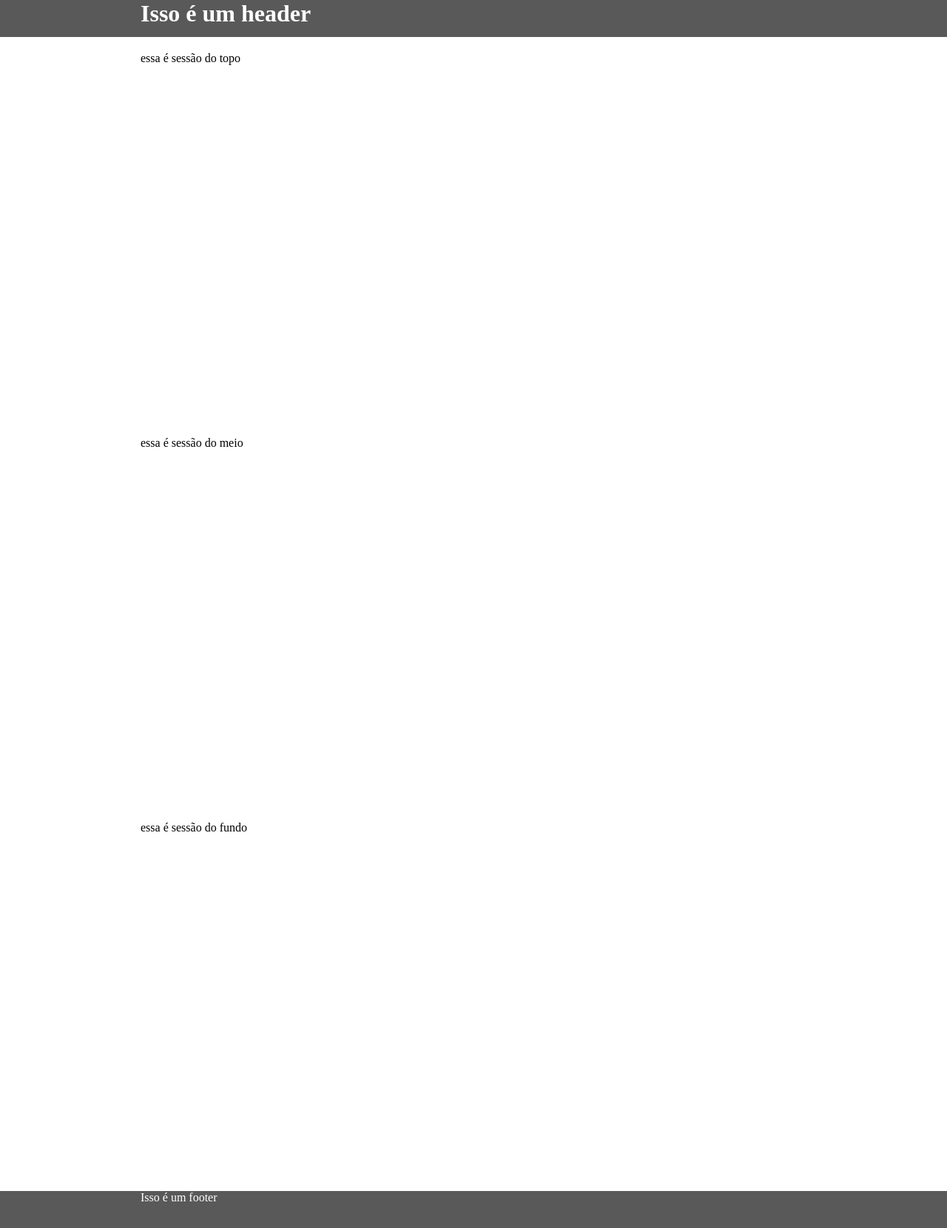
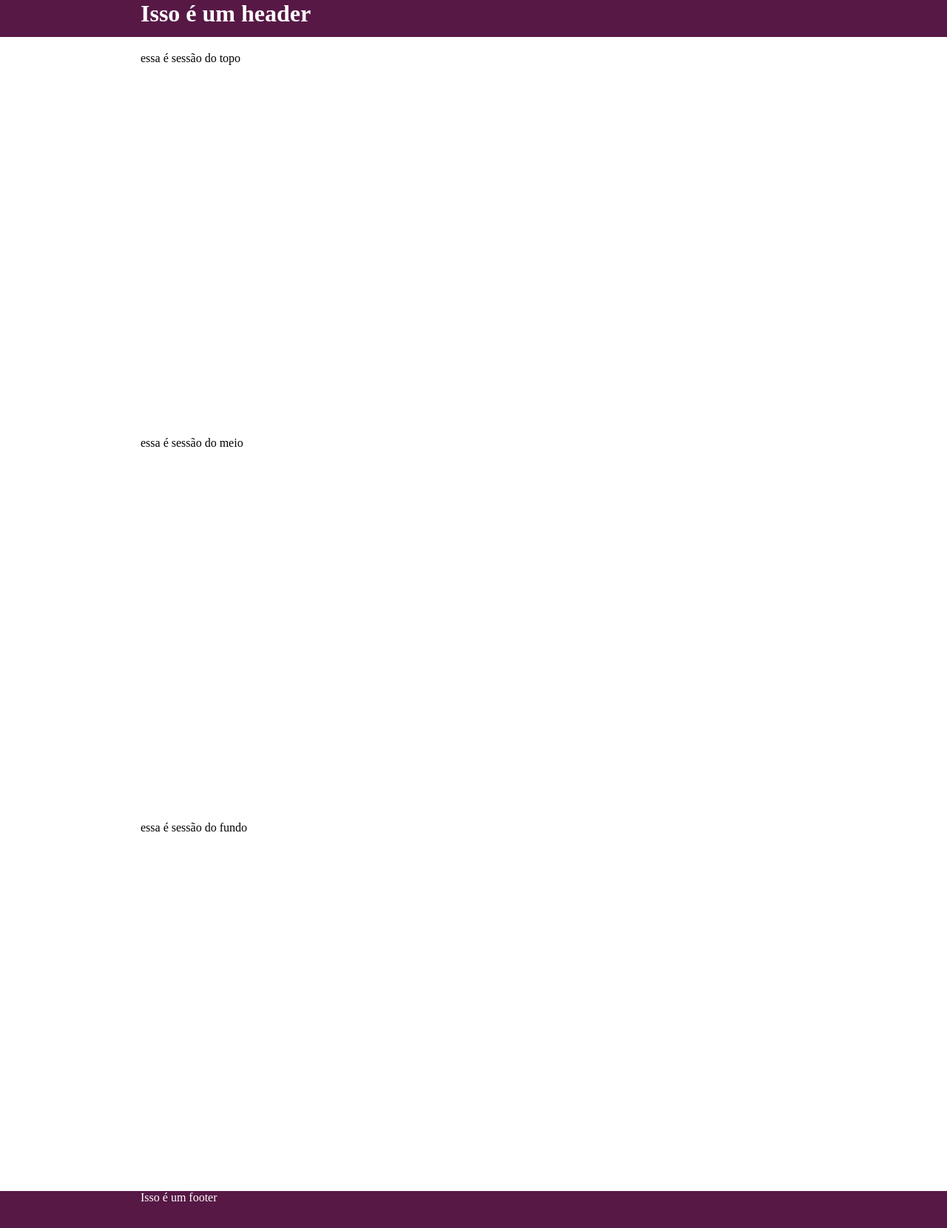
Before and after one commit to Thayrone-L/testesite, a plain HTML site: page public_html/index.html in a window 1280 px wide. Shown: the whole page at 74% size. Drawn offline with Linux system fonts and the light colour scheme.

Commit message:
alteração das cores de funco do header e footer

```diff
--- a/public_html/css/main.css
+++ b/public_html/css/main.css
@@ -19,7 +19,7 @@ header{
 	position: fixed;
 	top: 0;
 	left: 0;
-	background-color: #595959;
+	background-color: #571845;
 	color: #fff;
 	position: fixed;
 
@@ -69,7 +69,7 @@ header{
 
 footer{
 
-background: #595959;
+background: #571845;
 width: 100%;
 height: 50px;
 position: relative;
```
